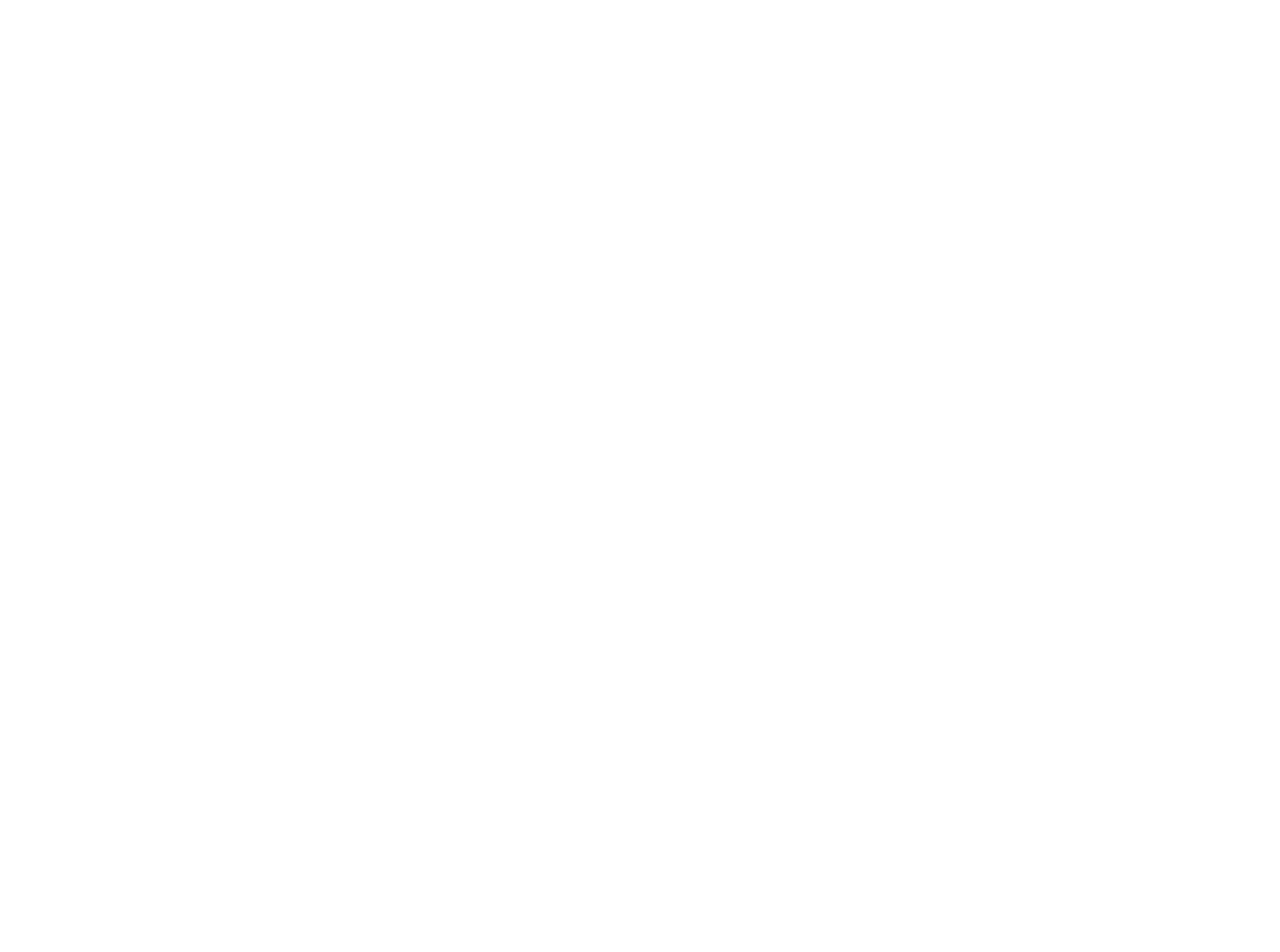
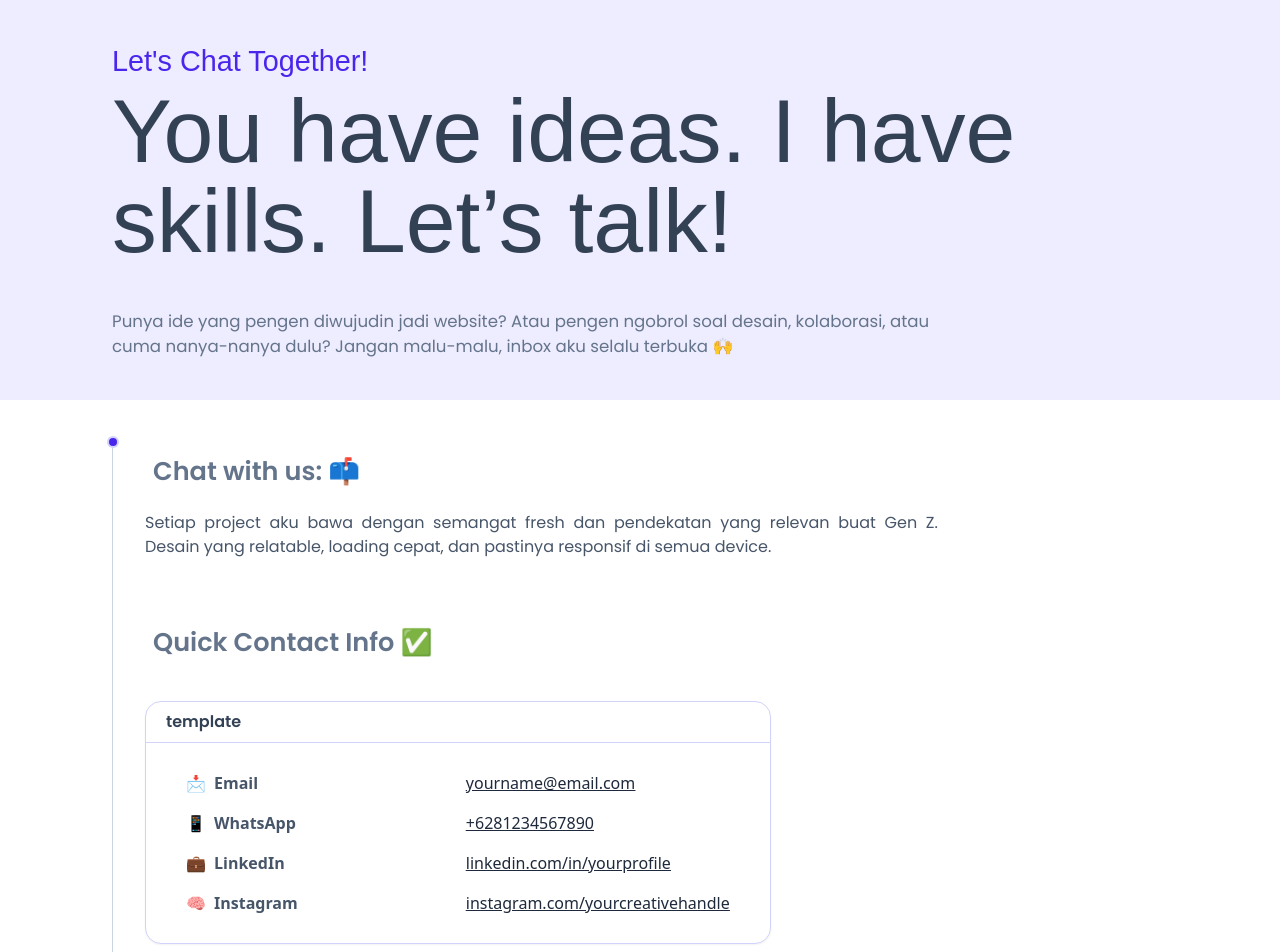
Before and after one commit to panjidev-cy/Mee, a React (Vite) app: page /contact in a window 1280 px wide. Before the commit this address had no page. Shown: the top 952 px of the page. Before the commit the page ends 800 px from the top, so only its background shows below. Built offline with nearby package versions, Linux system fonts and the light colour scheme; a web font is replaced by a local one.

Commit message:
2.6.1.1
sementara

```diff
--- a/src/App.jsx
+++ b/src/App.jsx
@@ -3,6 +3,7 @@
 import Home from "./pages/Home";
 import About from "./pages/About";
 import Project from "./pages/Project";
+import Contact from "./pages/Contact";
 
 function App() {
   return (
@@ -10,6 +11,7 @@
       <Route path="/" element={<Home />}></Route>
       <Route path="/about" element={<About />}></Route>
       <Route path="/project" element={<Project />}></Route>
+      <Route path="/contact" element={<Contact />}></Route>
     </Routes>
   );
 }
--- a/src/components/shared/CardTable.jsx
+++ b/src/components/shared/CardTable.jsx
@@ -7,7 +7,7 @@
   const isTitleEmpty = title.trim() === "";
 
   return (
-    <div className="w-full max-w-[50rem] h-auto rounded-2xl border-[1.4px] border-periwinkle overflow-hidden my-10 shadow-sm bg-white">
+    <div className="w-auto inline-block max-w-[50rem] h-auto rounded-2xl border-[1.4px] border-periwinkle overflow-hidden my-10 shadow-sm bg-white">
       {/* Header */}
       {isTitleEmpty ? (
         <div className="max-h-16 min-h-10 w-full flex items-center justify-between  px-3  py-3 border-b-[1.4px] border-periwinkle">
@@ -18,7 +18,7 @@
           </div>
         </div>
       ) : (
-        <div className="max-h-16 min-h-10 w-full flex items-center justify-between px-10 md:px-3  py-3 border-b-[1.4px] border-periwinkle">
+        <div className="max-h-16 min-h-10 w-full flex items-center justify-between px-5 md:px-3  py-2 border-b-[1.4px] border-periwinkle">
           <h3 className="font-poppins font-semibold text-slate-700 text-[clamp(1rem,3vw,1rem)]">{title}</h3>
         </div>
       )}
--- /dev/null
+++ b/src/pages/Contact.jsx
@@ -0,0 +1,78 @@
+import HeaderHero from "../components/shared/HeaderHero";
+import Paddings from "../components/shared/paddings";
+import LineTime from "../components/shared/LineTime";
+import CardTabel from "../components/shared/CardTable";
+import Footer from "../components/shared/Footer";
+export default function Contact() {
+  const contactOptions = [
+    { icon: "📩", label: "Email", value: "yourname@email.com", type: "email" },
+    { icon: "📱", label: "WhatsApp", value: "+6281234567890", type: "whatsapp" },
+    { icon: "💼", label: "LinkedIn", value: "linkedin.com/in/yourprofile", type: "link" },
+    { icon: "🧠", label: "Instagram", value: "instagram.com/yourcreativehandle", type: "link" },
+  ];
+
+  const renderLink = (item) => {
+    let href = "#";
+
+    switch (item.type) {
+      case "email":
+        href = `mailto:${item.value}`;
+        break;
+      case "whatsapp":
+        const phone = item.value.replace(/\D/g, ""); // hilangkan non-digit
+        href = `https://wa.me/${phone}`;
+        break;
+      case "link":
+        href = item.value.startsWith("http") ? item.value : `https://${item.value}`;
+        break;
+    }
+
+    return (
+      <a href={href} target="_blank" rel="noopener noreferrer" className="underline text-blue-600 hover:text-blue-800">
+        {item.value}
+      </a>
+    );
+  };
+
+  return (
+    <>
+      <HeaderHero
+        headline="You have ideas. I have skills. Let’s talk!"
+        subtitle="Let's chat together!"
+        caption={`Punya ide yang pengen diwujudin jadi website?
+Atau pengen ngobrol soal desain, kolaborasi, atau cuma nanya-nanya dulu?
+Jangan malu-malu, inbox aku selalu terbuka 🙌`}
+      />
+
+      <div className="mt-10" />
+
+      <Paddings>
+        <LineTime first="true" title="Chat with us: 📫">
+          <h3 className="text-fluid-caption text-justify font-normal font-poppins text-slate-600 w-4/5 md:w-full mt-5 mb-10">
+            Setiap project aku bawa dengan semangat fresh dan pendekatan yang relevan buat Gen Z. Desain yang relatable, loading cepat, dan pastinya responsif di semua device.
+          </h3>
+        </LineTime>
+        <LineTime title="Quick Contact Info ✅" end="true">
+          <CardTabel>
+            <ul className="space-y-4">
+              {contactOptions.map((item, index) => (
+                <li key={index} className="grid grid-cols-2 gap-4 items-center text-slate-800">
+                  {/* Kategori (kiri) */}
+                  <div className="flex items-center gap-2 font-semibold text-slate-600 ">
+                    <span>{item.icon}</span>
+                    <span>{item.label}</span>
+                  </div>
+
+                  {/* Value (kanan) */}
+                  <div className="text-blue-600 underline break-words text-start md:text-left">{renderLink(item)}</div>
+                </li>
+              ))}
+            </ul>
+          </CardTabel>
+        </LineTime>
+      </Paddings>
+
+      <Footer />
+    </>
+  );
+}
```
